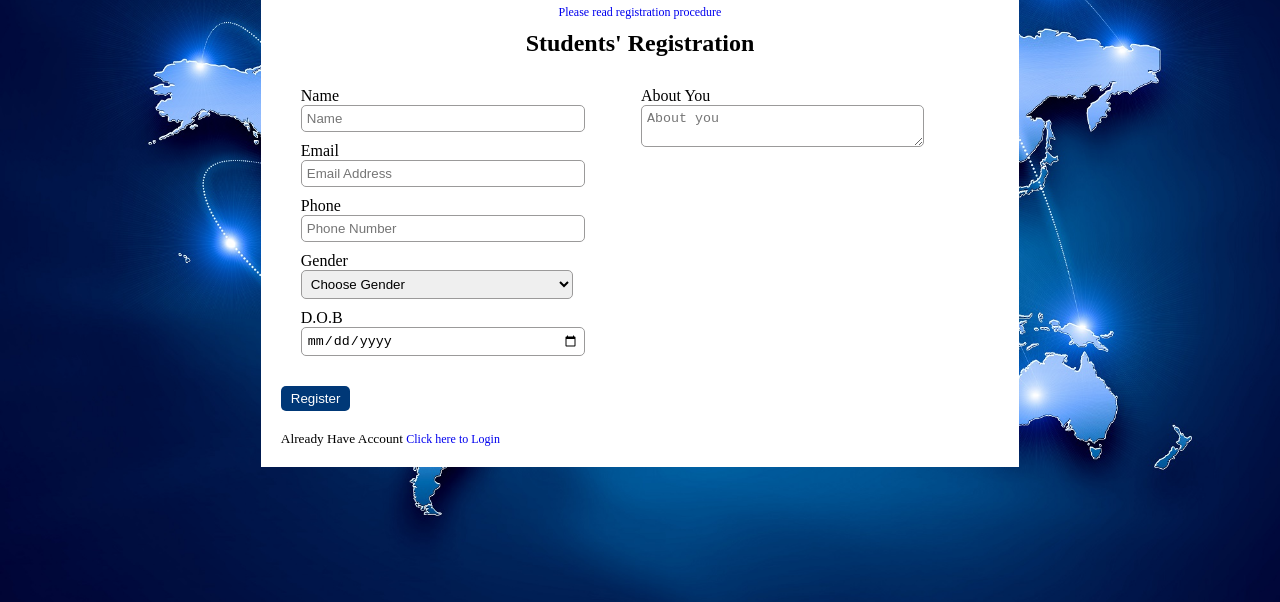
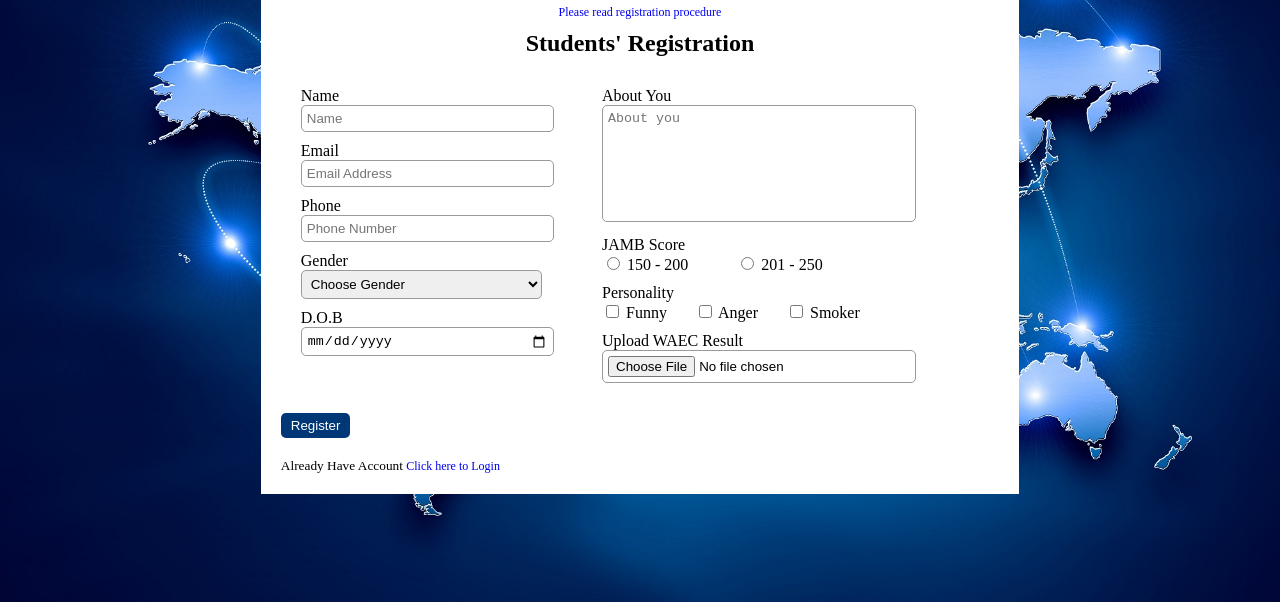
Before and after one commit to generahben/futa-portal-replica, a plain HTML site: page register.html in a window 1280 px wide. Shown: the part 198-800 px from the top of the page. Drawn offline with Linux system fonts and the light colour scheme.

Commit message:
Added more fields to registration form

```diff
--- a/assets/css/styles.css
+++ b/assets/css/styles.css
@@ -65,3 +65,7 @@ button {
 #formSection aside {
     flex-grow: 1;
 }
+
+textarea {
+    resize: none;
+}
--- a/register.html
+++ b/register.html
@@ -22,7 +22,7 @@
                         <aside>
                             <div class="mb-10">
                                 <label for="">Name</label> <br>
-                                <input type="text" class="custom-input" name="studentName" placeholder="Name" required>
+                                <input type="text" maxlength="3" class="custom-input" name="studentName" placeholder="Name" required>
                             </div>
                             <div class="mb-10">
                                 <label for="">Email</label> <br>
@@ -53,8 +53,42 @@
                         <aside>
                             <div class="mb-10">
                                 <label for="">About You</label> <br>
-                                <textarea name="studentBio" class="custom-input" placeholder="About you"></textarea>
+                                <textarea name="studentBio" maxlength="20" rows="7" class="custom-input" placeholder="About you"></textarea>
                             </div>
+
+                            <div class="mb-10">
+                                <label for="">JAMB Score</label> <br>
+                                <input type="radio" name="studentJambScore" id="150-200" value="150-200">
+                                <label for="150-200">150 - 200</label>
+
+                                &nbsp;&nbsp;&nbsp;&nbsp;&nbsp;&nbsp;&nbsp;&nbsp;&nbsp;&nbsp;
+
+                                <input type="radio" name="studentJambScore" id="201-250" value="201-250">
+                                <label for="201-250">201 - 250</label>
+                            </div>
+
+                            <div class="mb-10">
+                                <label for="">Personality</label> <br>
+                                <input type="checkbox" name="studentJambScore" id="Funny" value="Funny">
+                                <label for="Funny">Funny</label>
+
+                                &nbsp;&nbsp;&nbsp;&nbsp;&nbsp;
+
+                                <input type="checkbox" name="studentPersonality" id="Anger" value="Anger">
+                                <label for="Anger">Anger</label>
+
+                                &nbsp;&nbsp;&nbsp;&nbsp;&nbsp;
+
+                                <input type="checkbox" name="studentPersonality" id="Smoker" value="Smoker">
+                                <label for="Smoker">Smoker</label>
+                            </div>
+
+                            <div class="mb-10">
+                                <label for="">Upload WAEC Result</label> <br>
+                                <input type="file" name="studentWaecResult" class="custom-input">
+                            </div>
+
+
                         </aside>
 
                     </section>
```
